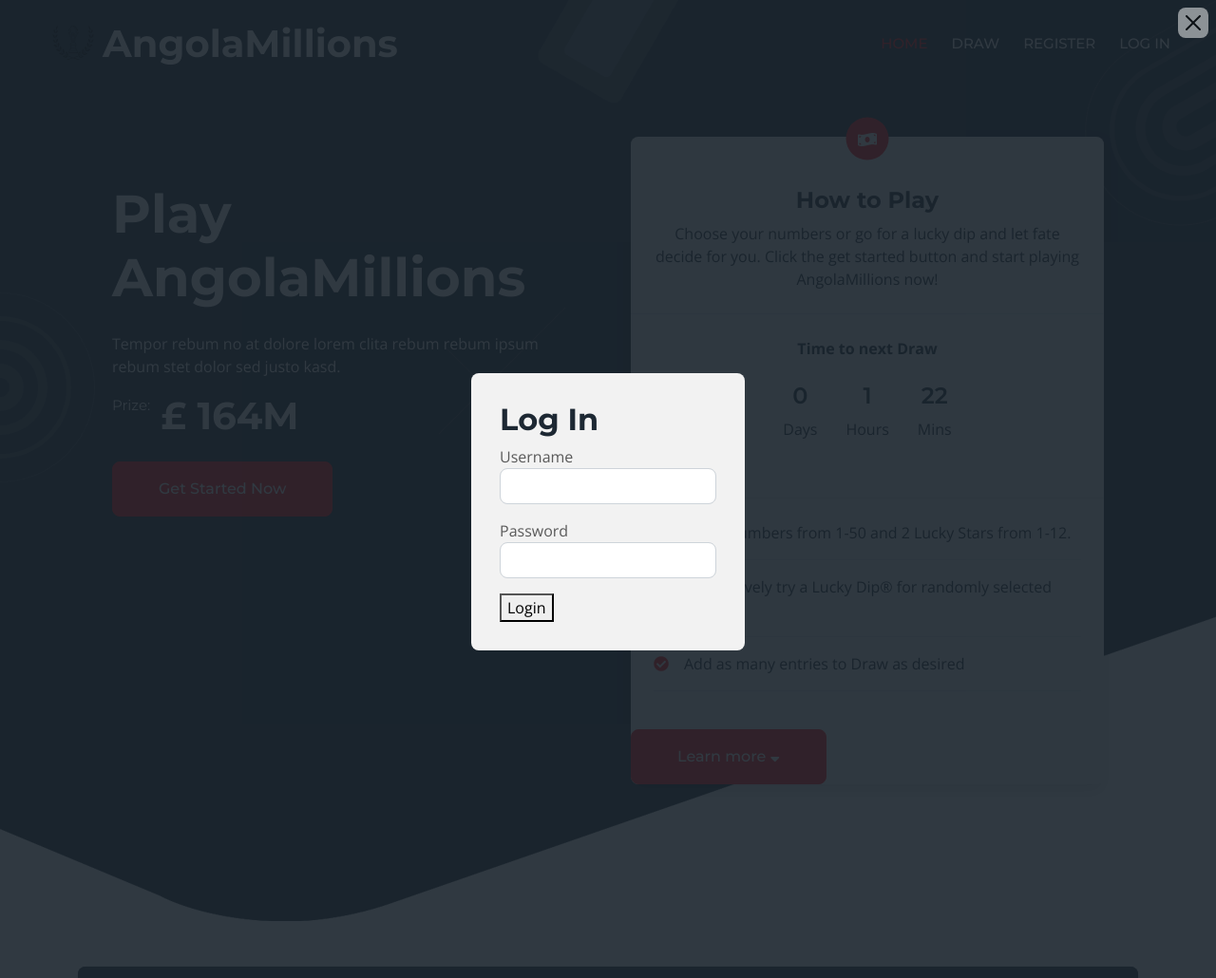
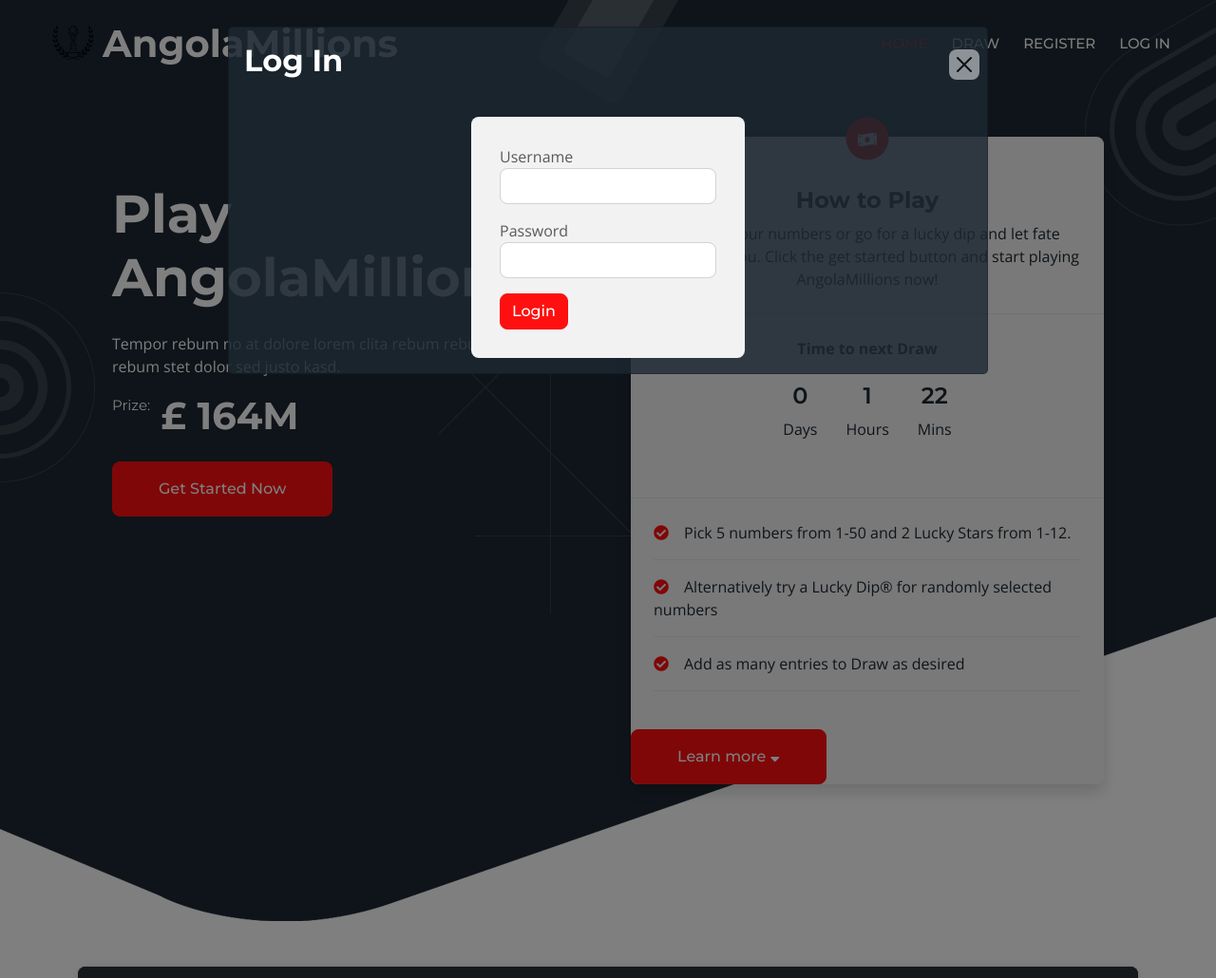
Before and after one commit to CalCod3/Lottery, a Django app: page / in a window 1280 px wide, after a click on "LOG IN". Shown: the whole page at 95% size. Run offline with Django 5.2, Linux system fonts and the light colour scheme; some libraries are stand-ins or nearby versions.

Commit message:
change modal size

```diff
--- a/webapp/lottery/templates/lottery/index.html
+++ b/webapp/lottery/templates/lottery/index.html
@@ -131,14 +131,15 @@
 
         <!-- Form Modals Start -->
         <div class="modal fade" id="loginModal" tabindex="-1">
-            <div class="modal-dialog modal-fullscreen">
+            <div class="modal-dialog modal-lg">
                 <div class="modal-content" style="background: rgba(29, 40, 51, 0.8);">
                     <div class="modal-header border-0">
+                        <h2 class="text-center text-white">Log In</h2>
                         <button type="button" class="btn bg-white btn-close" data-bs-dismiss="modal" aria-label="Close"></button>
                     </div>
                     <div class="modal-body d-flex align-items-center justify-content-center">
                         <div class="bg-light rounded" style="padding: 30px;">
-                            <h2>Log In</h2>
+
                             <form method="post" action="{% url 'login' %}">
                                 {% csrf_token %}
                                 <input type="hidden" name="form_type" value="login">
@@ -155,7 +156,7 @@
                                 </div>
                                 {% endfor %}
 
-                                <button type="submit">Login</button>
+                                <button class= "btn btn-secondary" type="submit">Login</button>
                             </form>
                         </div>
                     </div>
@@ -167,6 +168,7 @@
             <div class="modal-dialog modal-fullscreen">
                 <div class="modal-content" style="background: rgba(29, 40, 51, 0.8);">
                     <div class="modal-header border-0">
+                        <h2 class="text-center text-white">Pick your numbers</h2>
                         <button type="button" class="btn bg-white btn-close" data-bs-dismiss="modal" aria-label="Close"></button>
                     </div>
                     <div class="modal-body">
@@ -199,7 +201,7 @@
                               </div>
                               {% endfor %}
                             </div>
-                            <button type="submit" class="btn btn-primary">Submit</button>
+                            <button type="submit" class="btn btn-secondary">Submit</button>
                           </form>
                     </div>
                 </div>
@@ -210,6 +212,7 @@
             <div class="modal-dialog modal-fullscreen">
                 <div class="modal-content" style="background: rgba(29, 40, 51, 0.8);">
                     <div class="modal-header border-0">
+                        <h2 class="text-center text-white">Sign Up</h2>
                         <button type="button" class="btn bg-white btn-close" data-bs-dismiss="modal" aria-label="Close"></button>
                     </div>
                     <div class="modal-body d-flex align-items-center justify-content-center">
```
